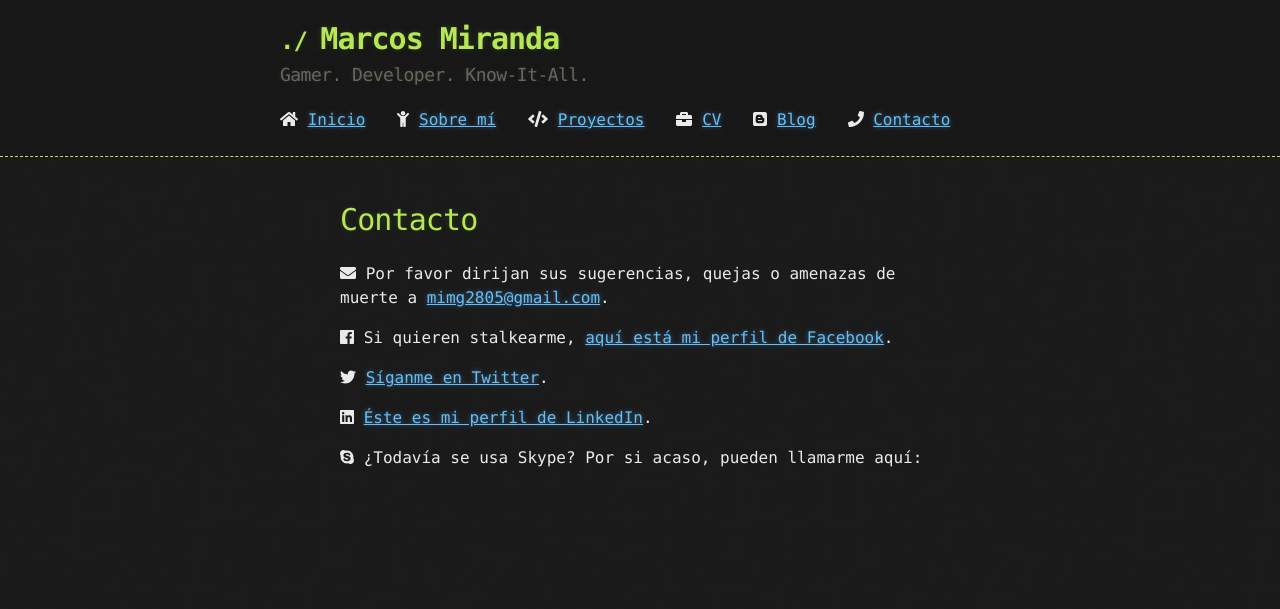
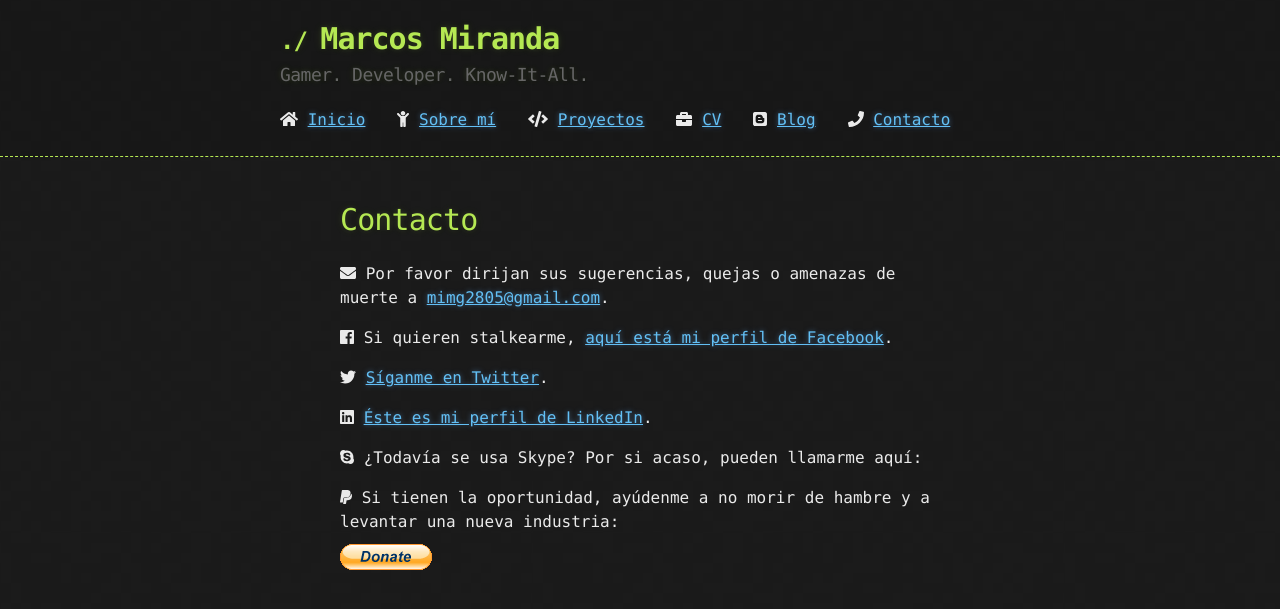
Before and after one commit to mimg2805/mimg2805.github.io, a Jekyll site: the page built from contact/index.html, in a window 1280 px wide. Shown: the top 609 px of the page. Built offline with Jekyll 4.4.1, drawn with Linux system fonts in a browser that asks for light colours; nearby versions of some CDN libraries.

Commit message:
- Added Donate button to Projects and Contact

```diff
--- a/_sass/_contact.scss
+++ b/_sass/_contact.scss
@@ -4,3 +4,11 @@
     text-decoration: underline;
     cursor: pointer;
 }
+
+#donate {
+    display: block;
+    width: 92px;
+    height: 26px;
+    background: url("../images/paypal_donate.png") no-repeat;
+    margin-top: 10px;
+}
--- a/_sass/_home.scss
+++ b/_sass/_home.scss
@@ -22,11 +22,9 @@ header {
         h1 {
             margin: 0 auto;
         }
-        nav {
-            div {
-                float: left;
-                margin-right: 2em;
-            }
+        nav div {
+            float: left;
+            margin-right: 2em;
         }
     }
 }
--- a/contact/index.html
+++ b/contact/index.html
@@ -4,16 +4,19 @@ title: Contacto
 ---
 <div class="blurb">
     <h1>Contacto</h1>
+
     <p>
         <span class="fas fa-envelope"></span>
         Por favor dirijan sus sugerencias, quejas o amenazas de muerte a
         <a href="mailto:mimg2805@gmail.com">mimg2805@gmail.com</a>.
     </p>
+
     <p>
         <span class="fab fa-facebook"></span>
         Si quieren stalkearme,
         <a href="https://facebook.com/mimg2805" target="_blank">aquí está mi perfil de Facebook</a>.
     </p>
+
     <p>
         <script type="text/javascript">
             function joke() {
@@ -24,10 +27,12 @@ title: Contacto
         <span id="joke" href="https://twitter.com/mimg2805" onclick="joke()">Síganme en Twitter</span>.
         <span id="joke_text" style="display: none;">Haha, mentira, no tengo Twitter. Yo sí tengo vida... Por ahora.</span>
     </p>
+
     <p>
         <span class="fab fa-linkedin"></span>
         <a href="https://linkedin.com/in/mimg2805/" target="_blank">Éste es mi perfil de LinkedIn</a>.
     </p>
+
     <p>
         <span class="fab fa-skype"></span>
         ¿Todavía se usa Skype? Por si acaso, pueden llamarme aquí:
@@ -43,4 +48,10 @@ title: Contacto
         </div>
     </p>
 
+    <p>
+        <span class="fab fa-paypal"></span>
+        Si tienen la oportunidad, ayúdenme a no morir de hambre y a levantar una nueva industria:
+        <a id="donate" href="https://paypal.me/mimg2805" target="_blank"></a>
+    </p>
+
 </div><!-- /.blurb -->
```
Also changed, not shown: projects/index.html (+6 -1 lines), assets/images/paypal_donate.png (added).
